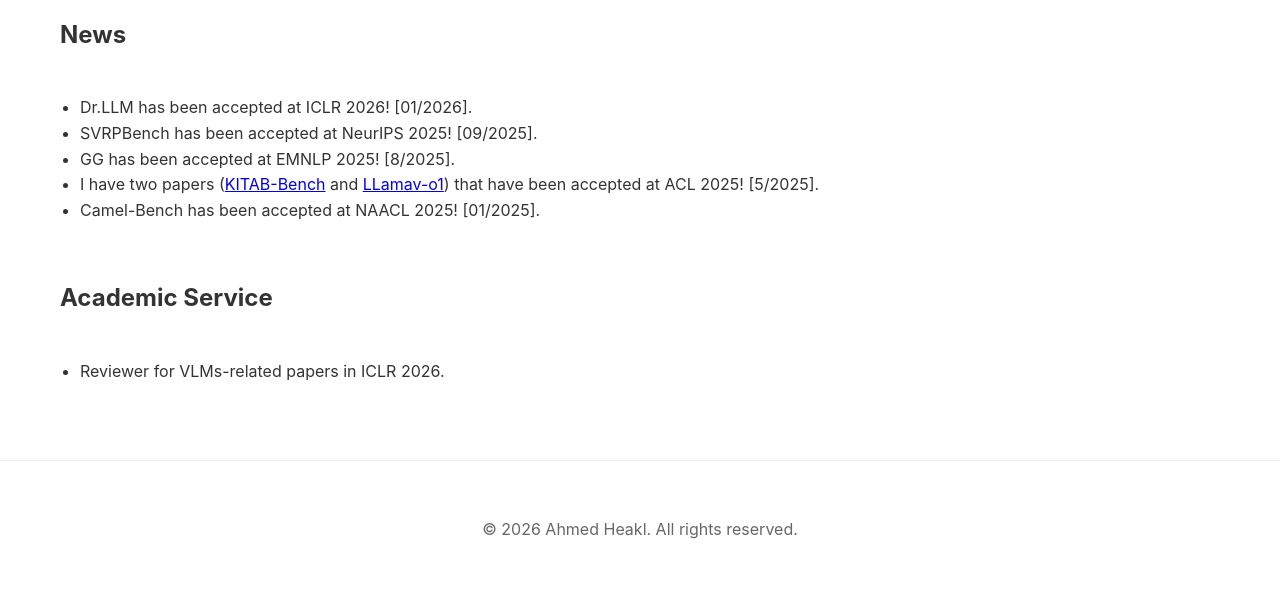
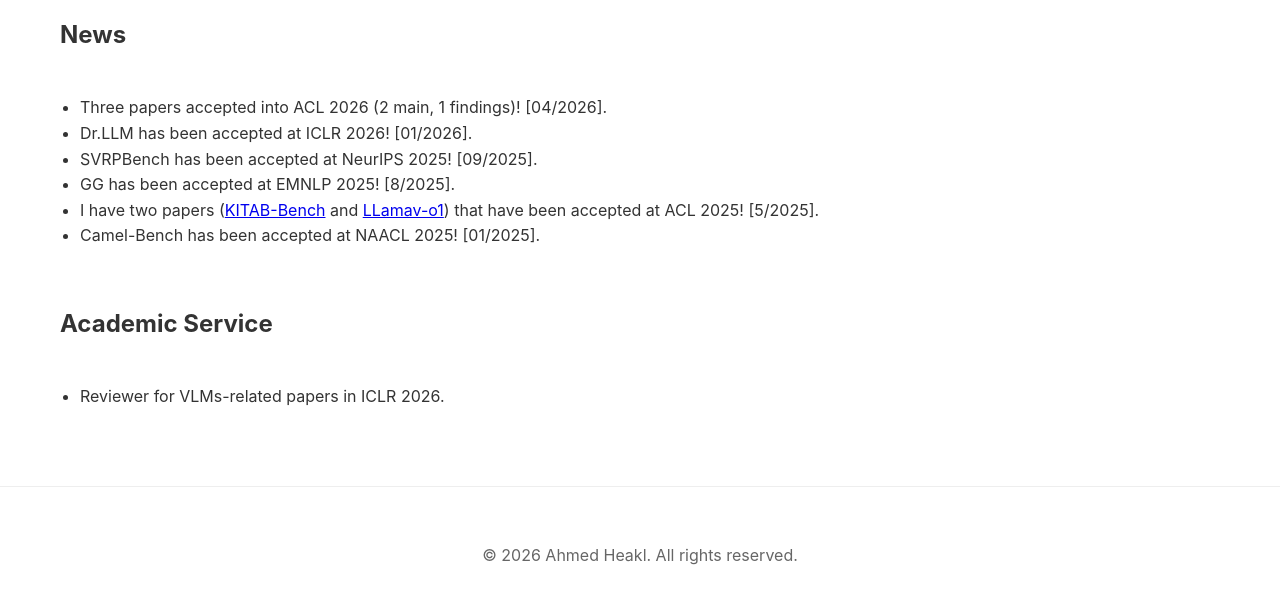
Before and after one commit to ahmedheakl/ahmedheakl.github.io, a Jekyll site: the page built from index.html, in a window 1280 px wide and 900 px high, scrolled down 4426 px, cut to the strip 276-880 px from the top of the window. Built offline with Jekyll 4.4.1, drawn with Linux system fonts in a browser that asks for light colours.

Commit message:
update announcement

```diff
--- a/index.html
+++ b/index.html
@@ -454,6 +454,9 @@
         <tr>
             <ul>
                 <li>
+                Three papers accepted into ACL 2026 (2 main, 1 findings)! [04/2026].
+                </li>
+                <li>
                 Dr.LLM has been accepted at ICLR 2026! [01/2026].
                 </li>
                 <li>
```
